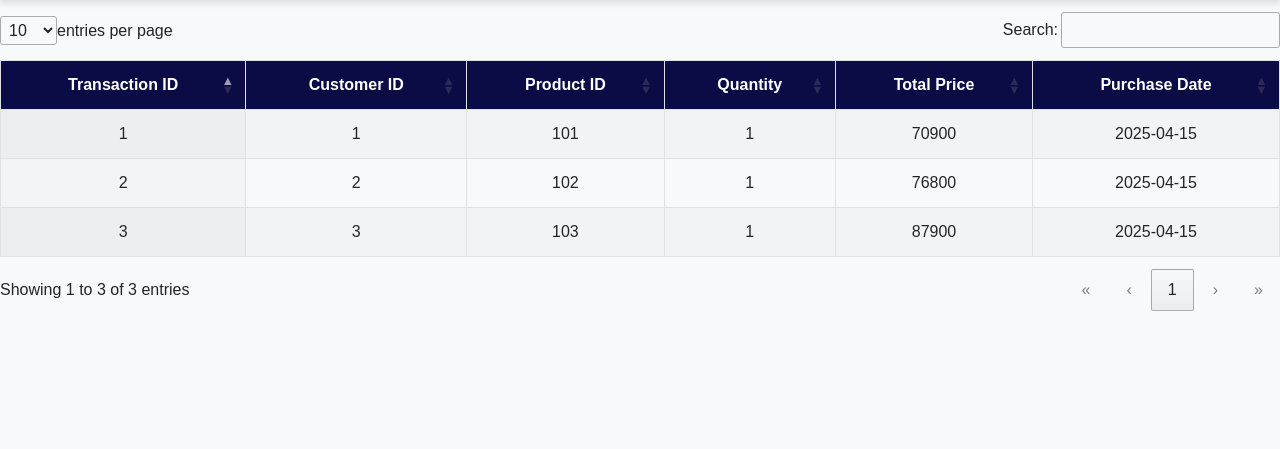
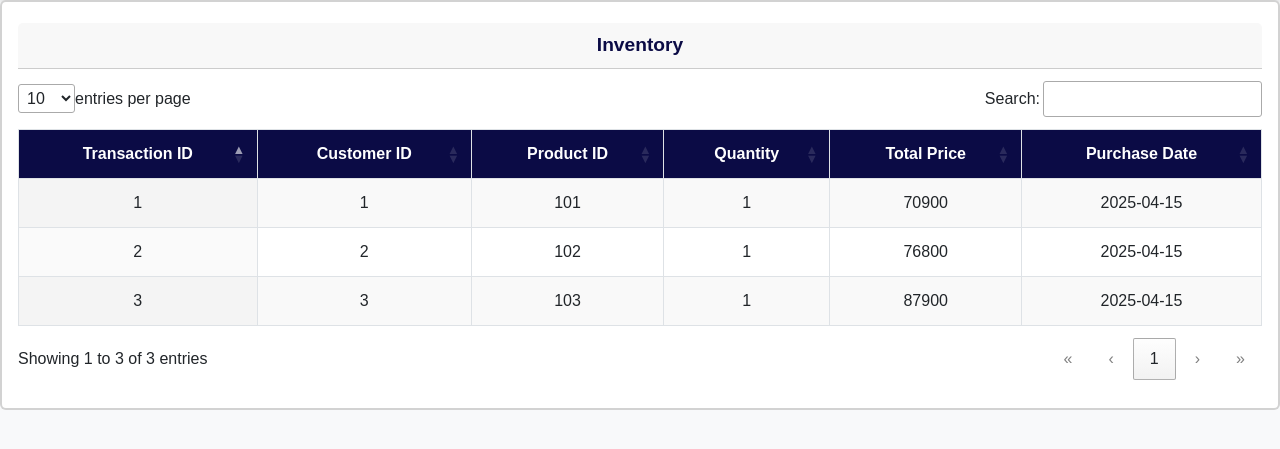
Before and after one commit to MjComia/new-ims, a PHP site: page /transaction.php in a window 1280 px wide. Shown: the part 128-577 px from the top of the page. Run offline with PHP 8.4, Linux system fonts and the light colour scheme; data comes from the database, SQL or seed files in the repository.

Commit message:
added card

```diff
--- a/index.php
+++ b/index.php
@@ -25,6 +25,7 @@ if ($conn){
 <!-- DataTables -->
  <div class="card border-2">
   <div class="card-body">
+    <div class = "card-header">Inventory</div>
     <div class="row">
       <div class="col-1"></div>
       <div class="col-1"></div>
--- a/transaction.php
+++ b/transaction.php
@@ -21,7 +21,9 @@ if ($conn){
 ?>
 
 <!-- DataTables -->
-
+<div class="card border-2">
+  <div class="card-body">
+    <div class = "card-header">Inventory</div>
 <table id="myTable" class="display">
         <thead>
             <tr>
@@ -55,6 +57,8 @@ if ($conn){
 
         </tbody>
     </table>
+</div>
+
 
 
 <!-- jQuery -->
```
Also changed, not shown: stock.php (+7 -0 lines).
